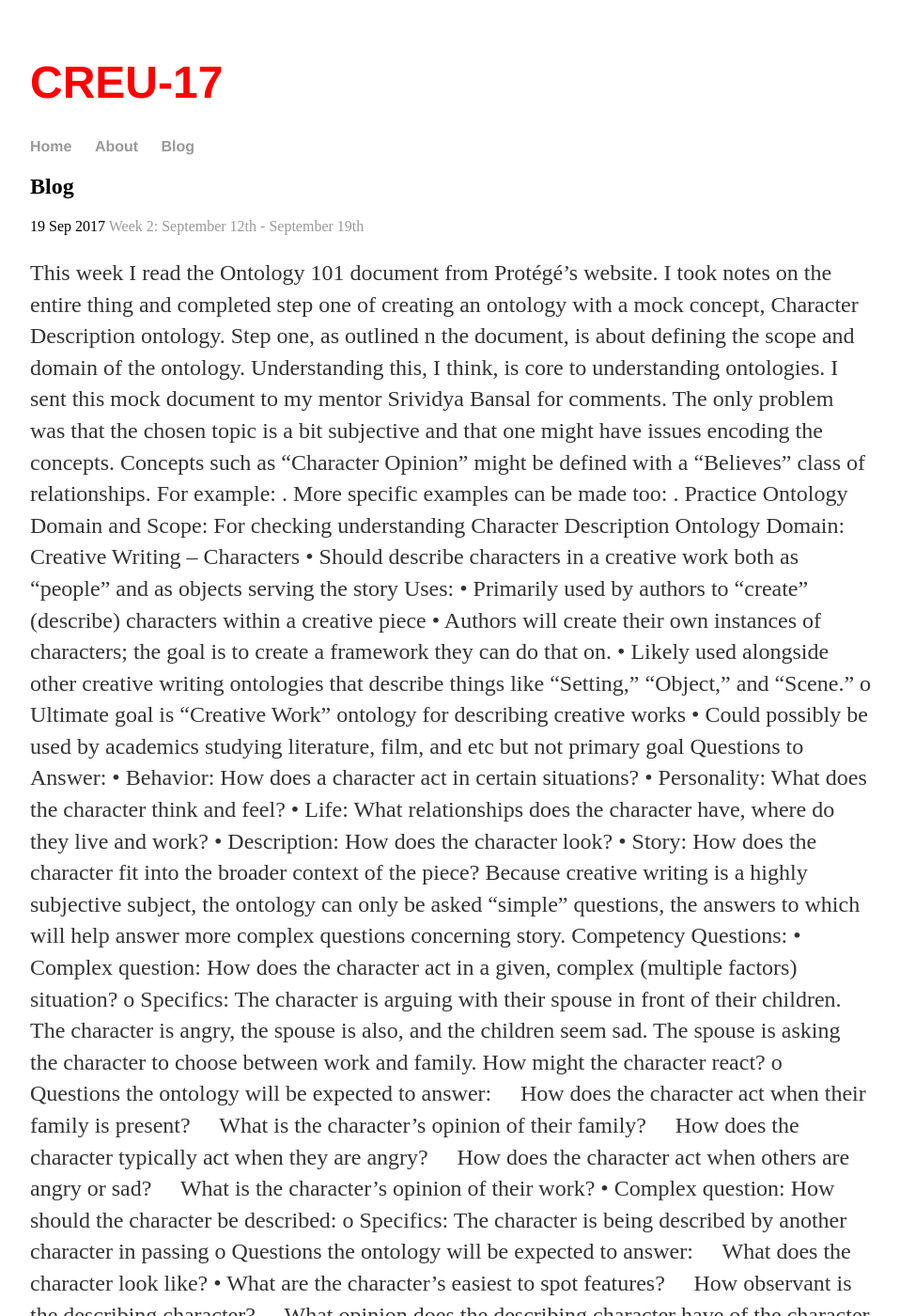
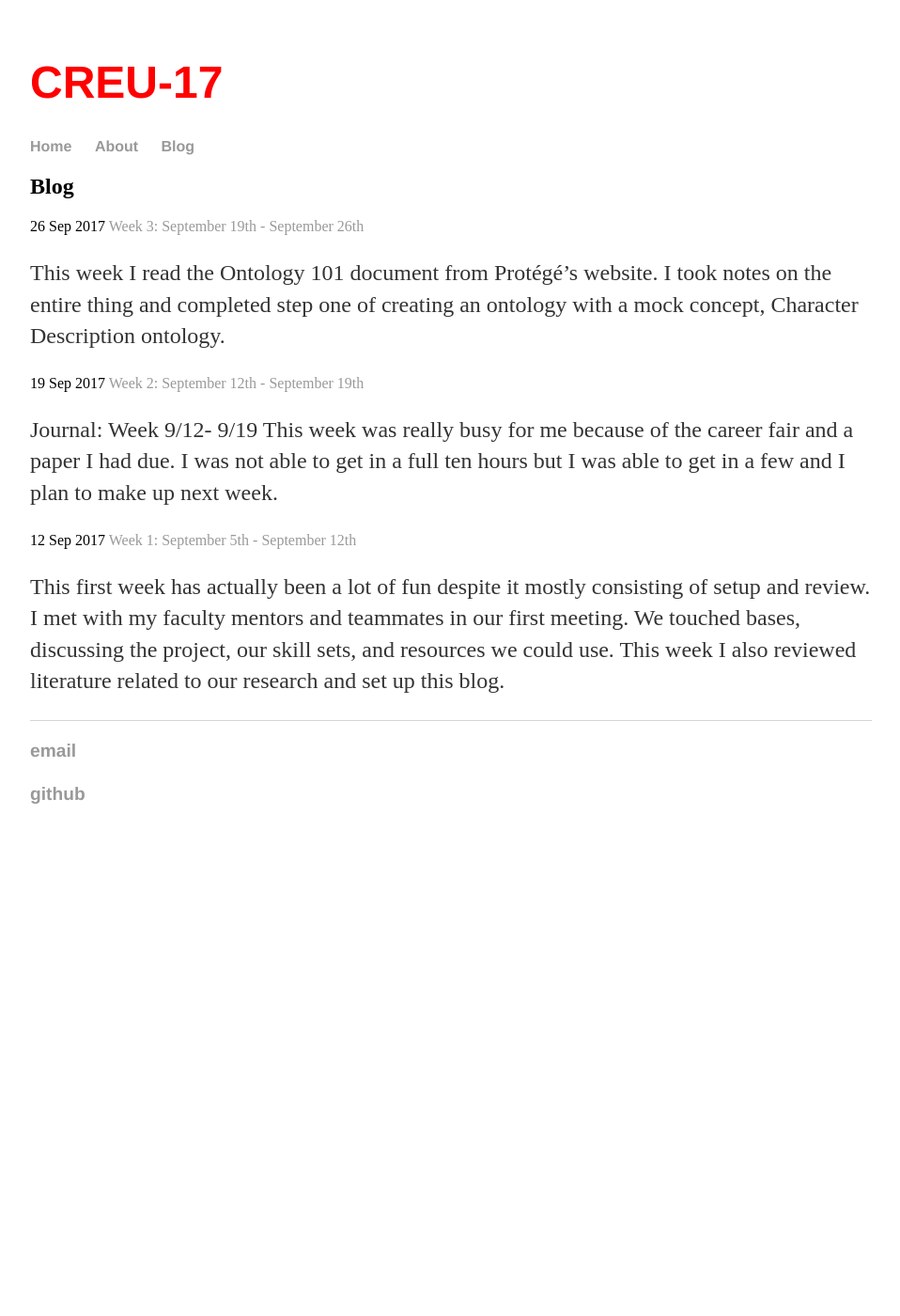
Before and after one commit to maxpaper86/CREU-Poly-17, a Jekyll site: the page built from Blog/index.html, in a window 1280 px wide and 1400 px high. Shown: the whole window at 94% size, without its empty margins (160-1118 px from the left). Built offline with Jekyll 4.4.1, drawn with Linux system fonts in a browser that asks for light colours; some of the changed text lies outside the part shown.

Commit message:
Update 2017-09-26-week3.md

```diff
--- a/_posts/2017-09-26-week3.md
+++ b/_posts/2017-09-26-week3.md
@@ -1,11 +1,11 @@
 ---
 layout: default
-title: "Week 2: September 12th - September 19th"
-date: 2017-09-19
+title: "Week 3: September 19th - September 26th"
+date: 2017-09-26
 published: true
 excerpt_separator: <excerpt>
 ---
-This week I read the Ontology 101 document from Protégé’s website. I took notes on the entire thing and completed step one of creating an ontology with a mock concept, Character Description ontology. Step one, as outlined n the document, is about defining the scope and domain of the ontology. Understanding this, I think, is core to understanding ontologies. I sent this mock document to my mentor Srividya Bansal for comments. The only problem was that the chosen topic is a bit subjective and that one might have issues encoding the concepts. Concepts such as “Character Opinion” might be defined with a “Believes” class of relationships. For example: <Character> <Believes> <Christianity>. More specific examples can be made too: <Character> <BelievesIsCute> <Dogs>.
+This week I read the Ontology 101 document from Protégé’s website. I took notes on the entire thing and completed step one of creating an ontology with a mock concept, Character Description ontology. <excerpt> Step one, as outlined n the document, is about defining the scope and domain of the ontology. Understanding this, I think, is core to understanding ontologies. I sent this mock document to my mentor Srividya Bansal for comments. The only problem was that the chosen topic is a bit subjective and that one might have issues encoding the concepts. Concepts such as “Character Opinion” might be defined with a “Believes” class of relationships. For example: <Character> <Believes> <Christianity>. More specific examples can be made too: <Character> <BelievesIsCute> <Dogs>.
 Practice Ontology Domain and Scope: For checking understanding
 Character Description Ontology
 Domain: Creative Writing – Characters
```
